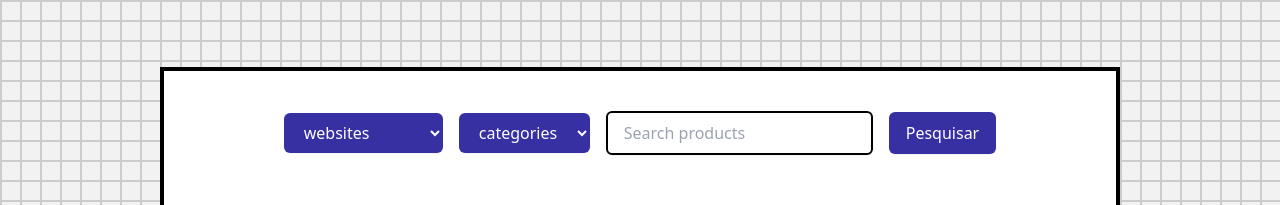
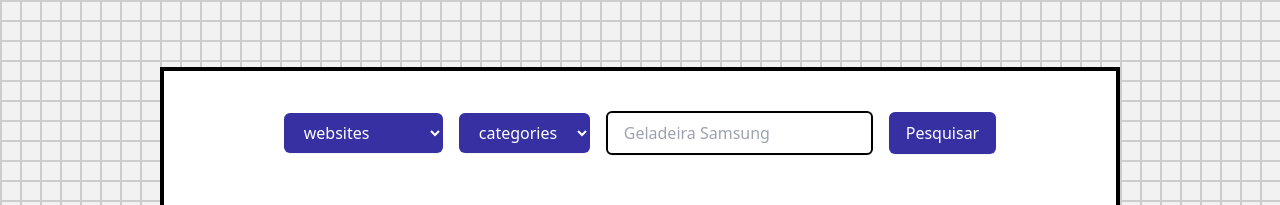
Before and after one commit to pguilhermef/search-engine-lexart, a Next.js app: page / in a window 1280 px wide. Shown: the top 205 px of the page. Built offline with nearby package versions, Linux system fonts and the light colour scheme.

Commit message:
feat: SearchInput now is a component

```diff
--- /dev/null
+++ b/src/components/SearchInput.tsx
@@ -0,0 +1,27 @@
+import React, { useState } from 'react'
+
+type Props = {
+  placeholder: string;
+  value: string;
+  onChange: (selectedOption: string) => void;
+}
+
+export default function SearchInput({placeholder, value, onChange}: Props) {
+  const handleInput = (event: React.ChangeEvent<HTMLInputElement>) => {
+    const selectedOption = event.target.value;
+    onChange(selectedOption);
+  };
+
+  return (
+    <div>
+      <input
+        type="text"
+        name="search"
+        placeholder={placeholder}
+        value={value}
+        onChange={handleInput}
+        className="rounded-md border-2 border-black shadow-sm px-4 py-2"
+      />
+    </div>
+  )
+}
--- a/src/pages/index.tsx
+++ b/src/pages/index.tsx
@@ -10,6 +10,7 @@ import meliLogo from '../../public/logo-meli.png'
 import buscapeLogo from '../../public/logo-buscape.png'
 import { fetchBuscape, fetchMeli } from "../../lib/fetchs";
 import Dropdown from "@/components/Dropdown";
+import SearchInput from "@/components/SearchInput";
 
 
 const categories = ['Geladeira', 'TV', 'Celular'];
@@ -61,11 +62,6 @@ export default function Home() {
   // eslint-disable-next-line react-hooks/exhaustive-deps
   }, [isSearched])
 
-  const handleSearchChange = (event: React.ChangeEvent<EventTarget | HTMLInputElement>) => {
-    const target = event.target as HTMLInputElement;
-    setSearchQuery(target.value);
-  };
-
   const handleSearchSubmit = () => {
     setIsSearched(!isSearched)
   };
@@ -86,16 +82,11 @@ export default function Home() {
             options={categories}
             onChange={(e) => setCategory(e)}
           />
-          <div>
-            <input
-              type="text"
-              name="search"
-              placeholder="Search products"
-              value={searchQuery}
-              onChange={handleSearchChange}
-              className="rounded-md border-2 border-black shadow-sm px-4 py-2"
-            />
-          </div>
+          <SearchInput
+            placeholder={'Geladeira Samsung'}
+            value={searchQuery}
+            onChange={(e) => setSearchQuery(e)}
+          />
           <div>
             <button
               type="button"
```
